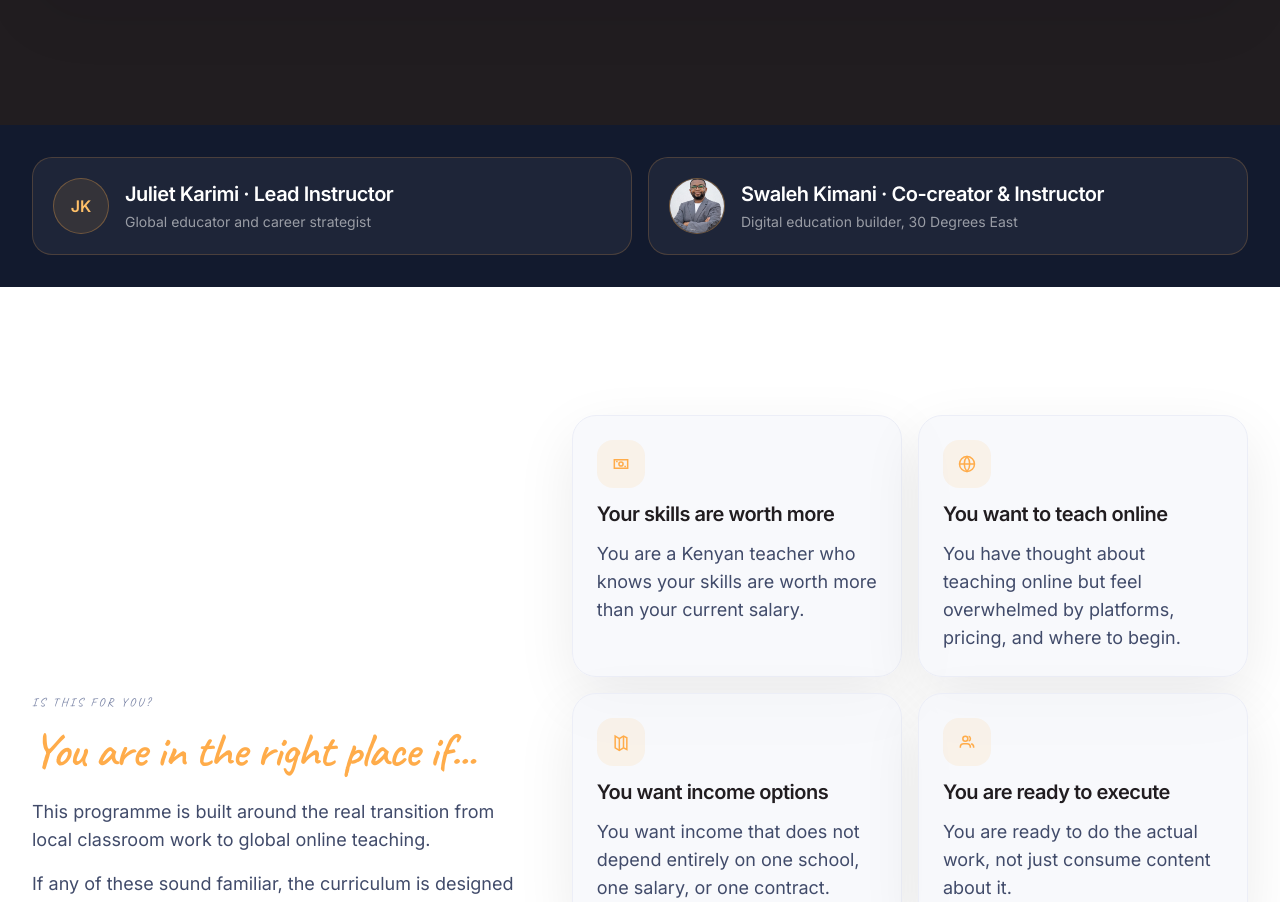
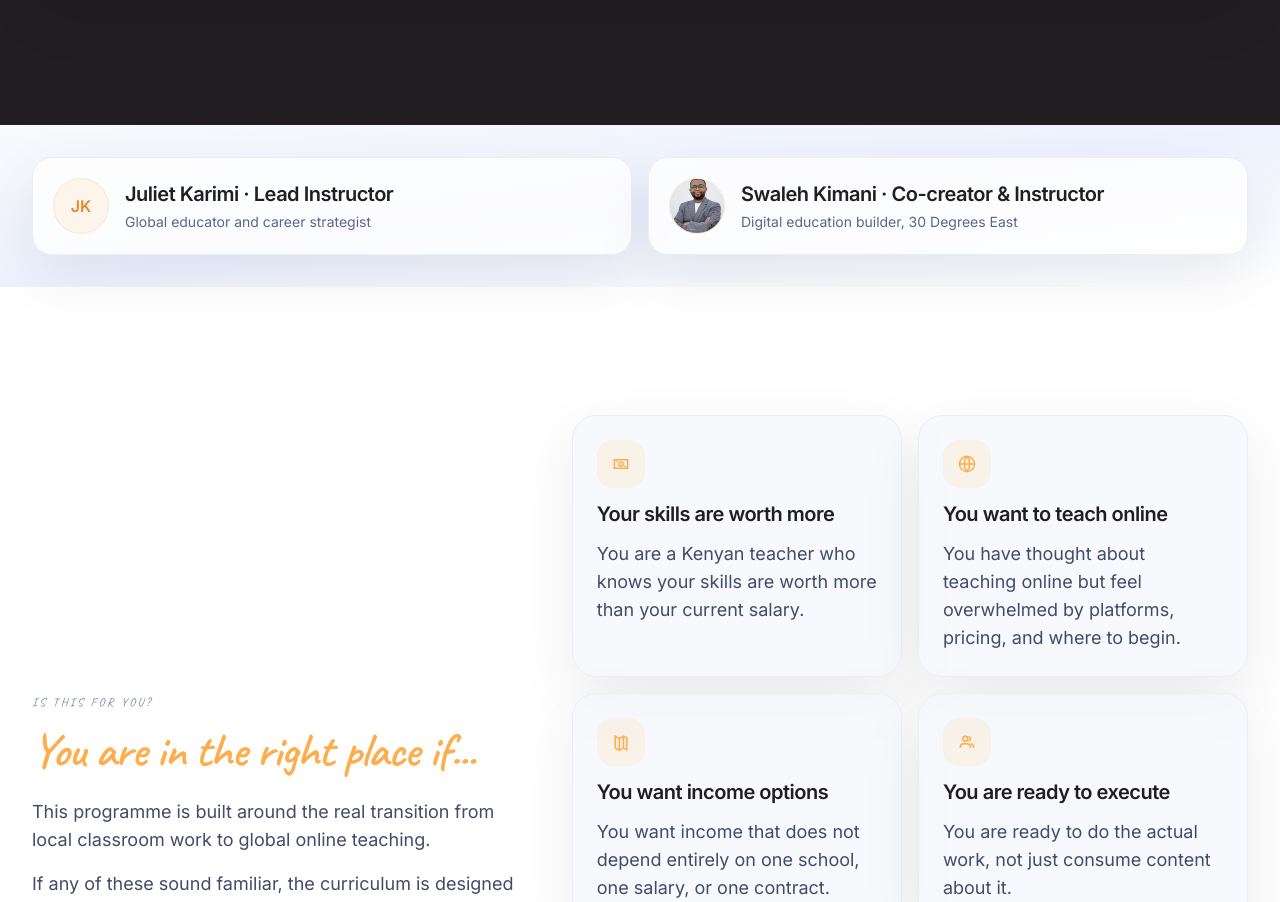
Before and after one commit to aenshtyn/30DegreesEast, a Next.js app: page /global-teacher-playbook in a window 1280 px wide. Shown: the part 900-1802 px from the top of the page. Built offline with nearby package versions, Linux system fonts and the light colour scheme.

Commit message:
Align playbook instructor strip

```diff
--- a/app/global-teacher-playbook/page.tsx
+++ b/app/global-teacher-playbook/page.tsx
@@ -211,12 +211,12 @@ export default function GlobalTeacherPlaybookPage() {
         </div>
       </section>
 
-      <section className="bg-neutral-900 text-white">
+      <section className="section-gradient-muted">
         <div className="container-custom py-8">
           <div className="grid gap-4 md:grid-cols-2">
             {playbookInstructors.map((instructor) => (
-              <article key={instructor.name} className="flex items-center gap-4 rounded-[20px] border border-accent-500/20 bg-white/5 p-5">
-                <div className="relative flex h-14 w-14 flex-shrink-0 items-center justify-center overflow-hidden rounded-full border border-accent-500/30 bg-accent-500/10 font-semibold text-accent-300">
+              <article key={instructor.name} className="flex items-center gap-4 rounded-[20px] border border-neutral-100 bg-white/80 p-5 shadow-soft-card">
+                <div className="relative flex h-14 w-14 flex-shrink-0 items-center justify-center overflow-hidden rounded-full border border-accent-500/20 bg-accent-500/10 font-semibold text-accent-600">
                   {instructor.image ? (
                     <Image
                       src={instructor.image}
@@ -230,8 +230,8 @@ export default function GlobalTeacherPlaybookPage() {
                   )}
                 </div>
                 <div>
-                  <h2 className="text-xl text-white">{instructor.name} · {instructor.role}</h2>
-                  <p className="mt-1 text-sm text-white/55">{instructor.shortRole}</p>
+                  <h2 className="text-xl text-raisin">{instructor.name} · {instructor.role}</h2>
+                  <p className="mt-1 text-sm text-neutral-600">{instructor.shortRole}</p>
                 </div>
               </article>
             ))}
```
